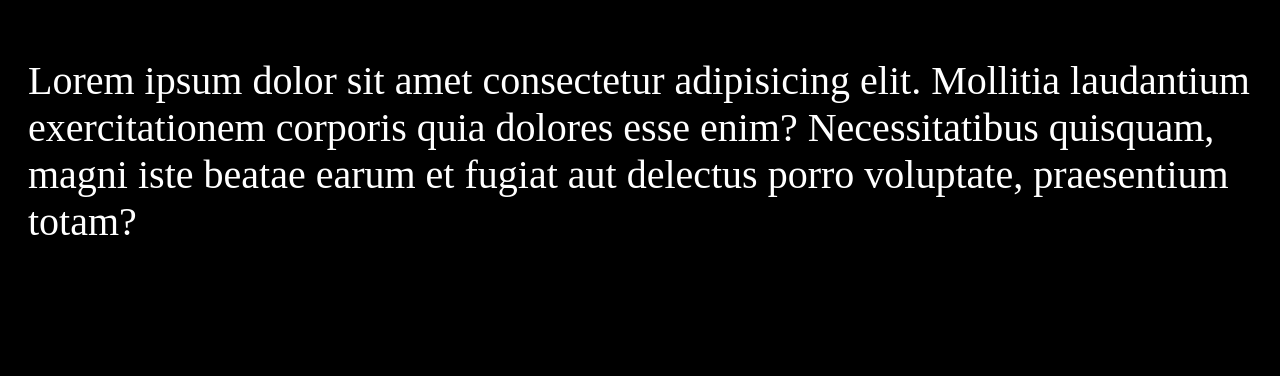
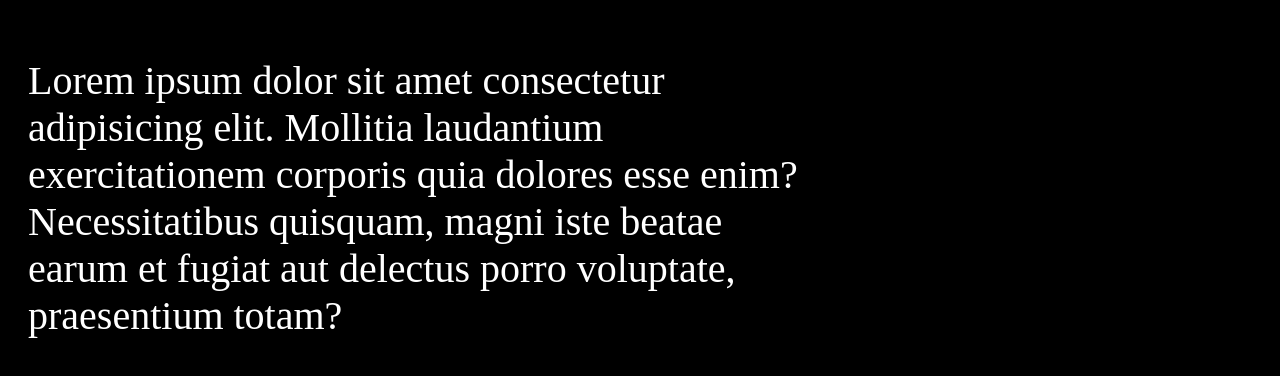
Before and after one commit to Alienangy2004/UnidadesyMedidas, a plain HTML site: page index.html in a window 1280 px wide. Shown: the part 126-502 px from the top of the page. Drawn offline with Linux system fonts and the light colour scheme.

Commit message:
Update index.html

```diff
--- a/index.html
+++ b/index.html
@@ -28,6 +28,7 @@
     p {
   font-size: 2rem;
   padding: 0.5em;
+  width: 40ch;
 }
     </style>
   <title>UnidadesyMedidas</title>
```
